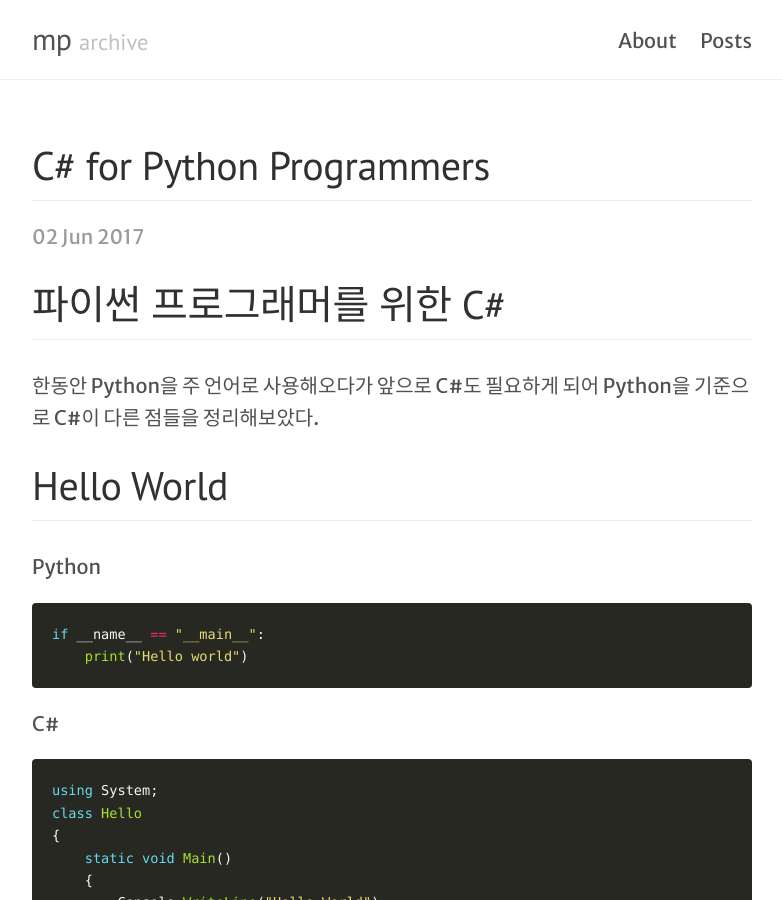
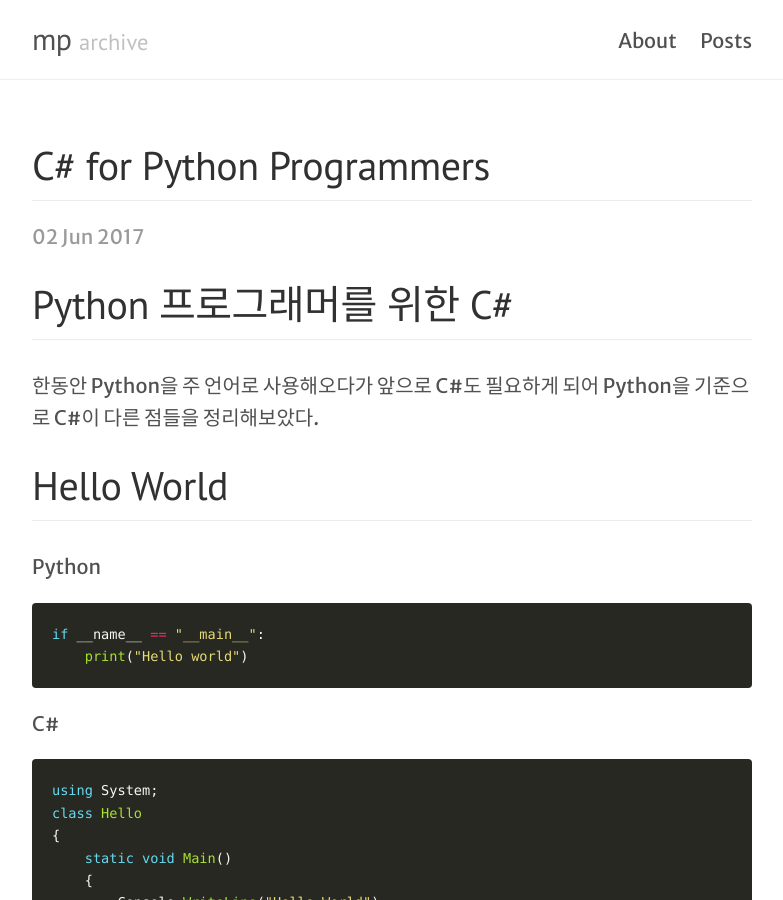
Before and after one commit to mnpk/mnpk.github.io, a Jekyll site: the page built from _posts/2017-06-02-csharp-for-python-programmers.md, in a window 1280 px wide and 900 px high. Shown: the whole window, without its empty margins (248-1031 px from the left). Built offline with Jekyll 4.4.1, drawn with Linux system fonts in a browser that asks for light colours.

Commit message:
Update 2017-06-02-csharp-for-python-programmers.md

```diff
--- a/_posts/2017-06-02-csharp-for-python-programmers.md
+++ b/_posts/2017-06-02-csharp-for-python-programmers.md
@@ -3,7 +3,7 @@
 title: C# for Python Programmers
 ---
 
-# 파이썬 프로그래머를 위한 C#
+# Python 프로그래머를 위한 C\#
 
 한동안 Python을 주 언어로 사용해오다가 앞으로 C#도 필요하게 되어 Python을 기준으로 C#이 다른 점들을 정리해보았다.
 
```
